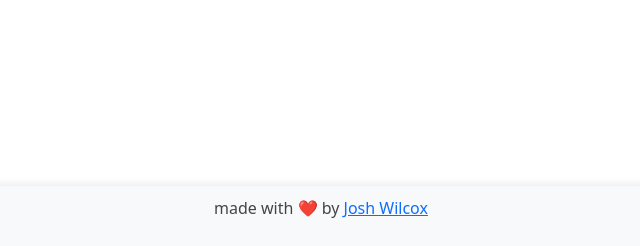
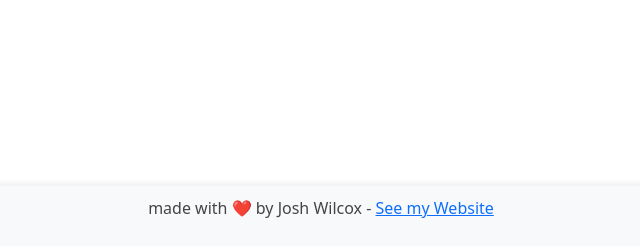
Before and after one commit to Joshua-Wilcox/Flashcards, a Flask app: page / in a window 1280 px wide. Shown: the part 554-800 px from the top of the page, without its empty margins (319-959 px from the left). Run offline with Flask 3, Linux system fonts and the light colour scheme; data that the repository does not hold is empty; some libraries are stand-ins or nearby versions.

Commit message:
Update footer text and link in index.html

```diff
--- a/templates/index.html
+++ b/templates/index.html
@@ -162,7 +162,7 @@
         </div>
 
         <footer class="text-center">
-            <p>made with ❤️ by <a href="https://josh.software">Josh Wilcox</a></p>
+            <p>made with ❤️ by Josh Wilcox - <a href="https://josh.software">See my Website</a></p>
         </footer>
     </div>
 
```
